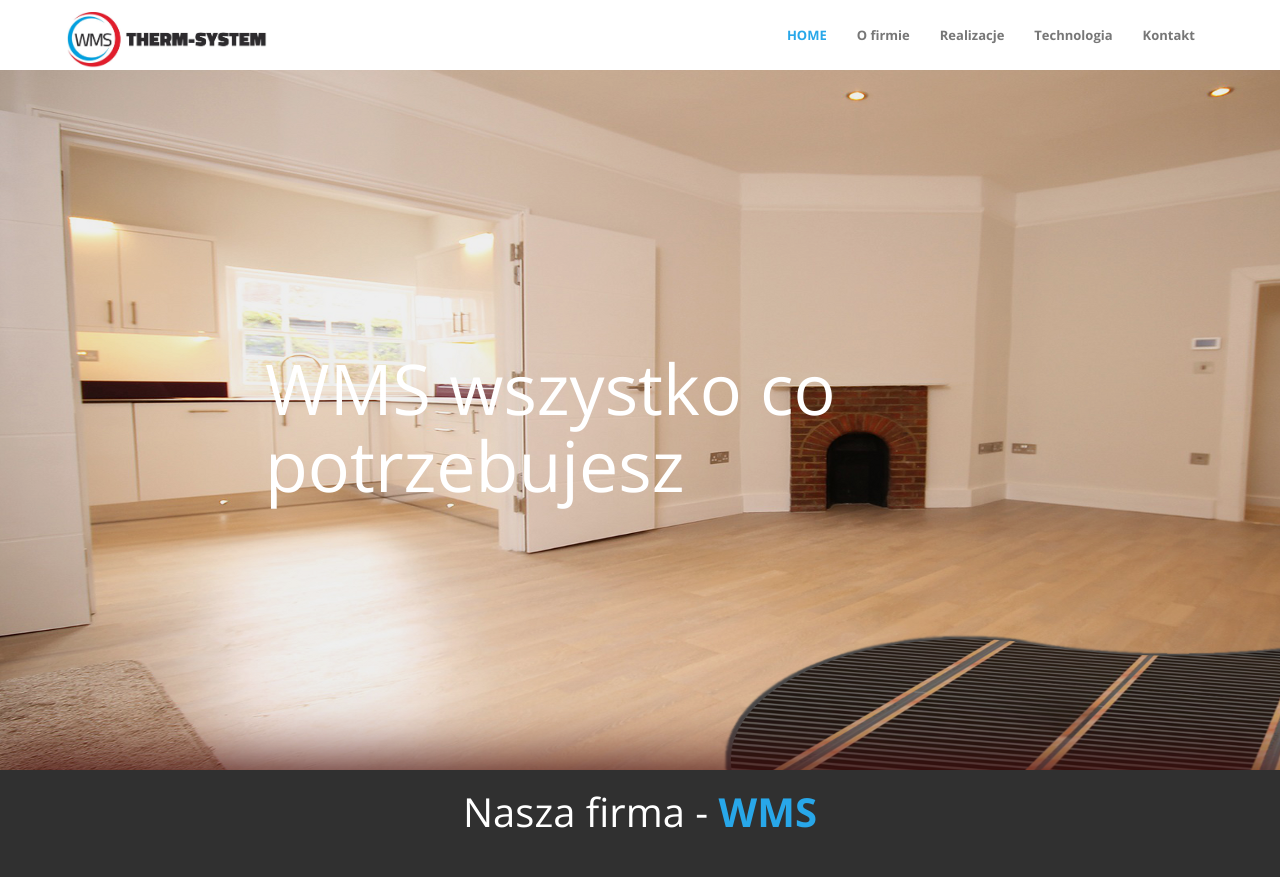
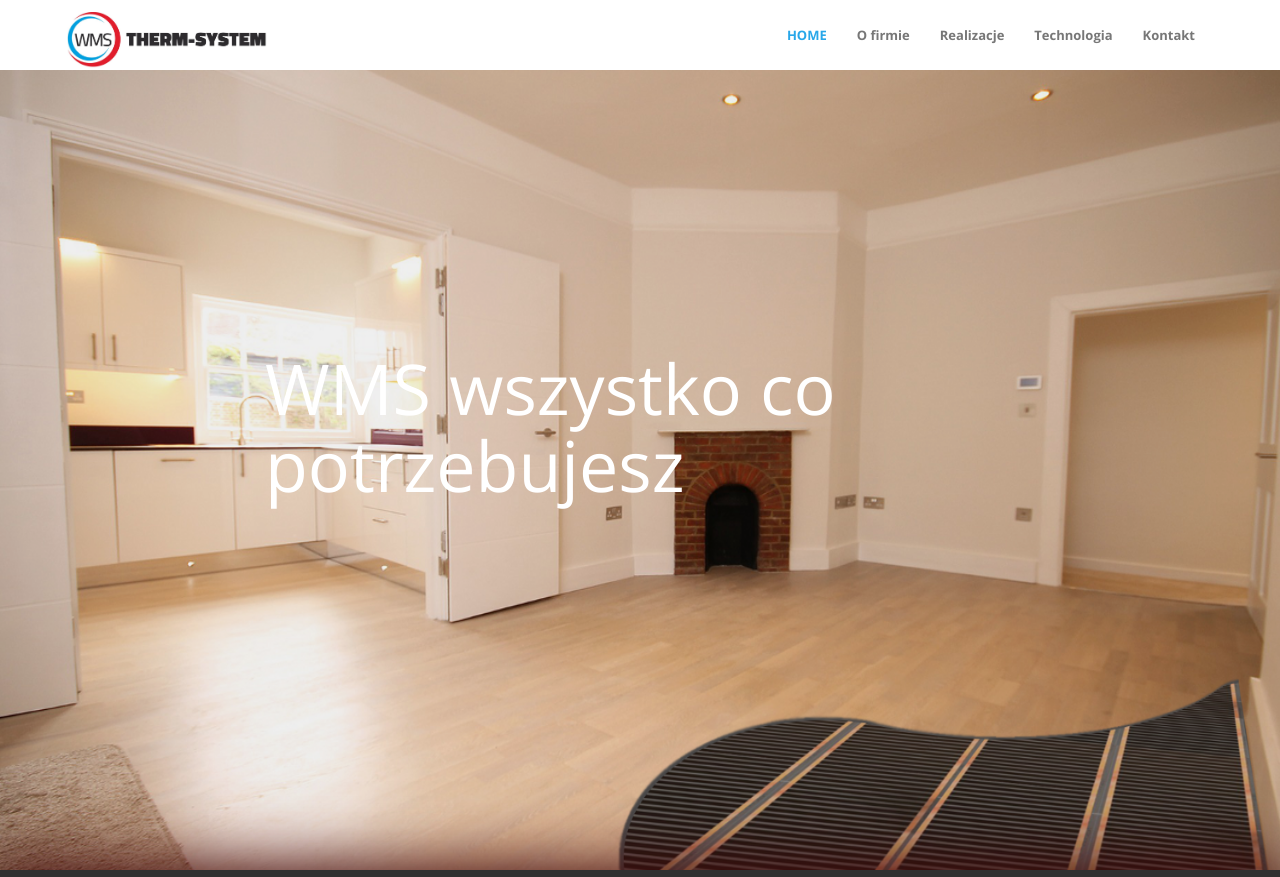
Before and after one commit to Dariasz/wms, a plain HTML site: page index.html in a window 1280 px wide. Shown: the top 877 px of the page. Drawn offline with nearby package versions, Linux system fonts and the light colour scheme.

Commit message:
changes in header-image

```diff
--- a/css/templatemo-style.css
+++ b/css/templatemo-style.css
@@ -76,7 +76,7 @@ h2 span
   		font-size: 10px;
   	}
 #logo {
-	background-image: url("logo.jpg")
+	background-image: url("logo.jpg");
 }
 .sk-spinner-wave div
 	{
@@ -207,10 +207,11 @@ header .social-icon li a
 #home
 	{
 		background: url('../images/home-bg.png') no-repeat;
-		background-size: cover;
+		background-repeat:no-repeat;
+        background-size:100% 100%;
 		padding-top: 260px;
 		padding-bottom: 100px;
-		min-height: 700px;
+		min-height: 800px;
 	}
 #home h1
 	{
```
